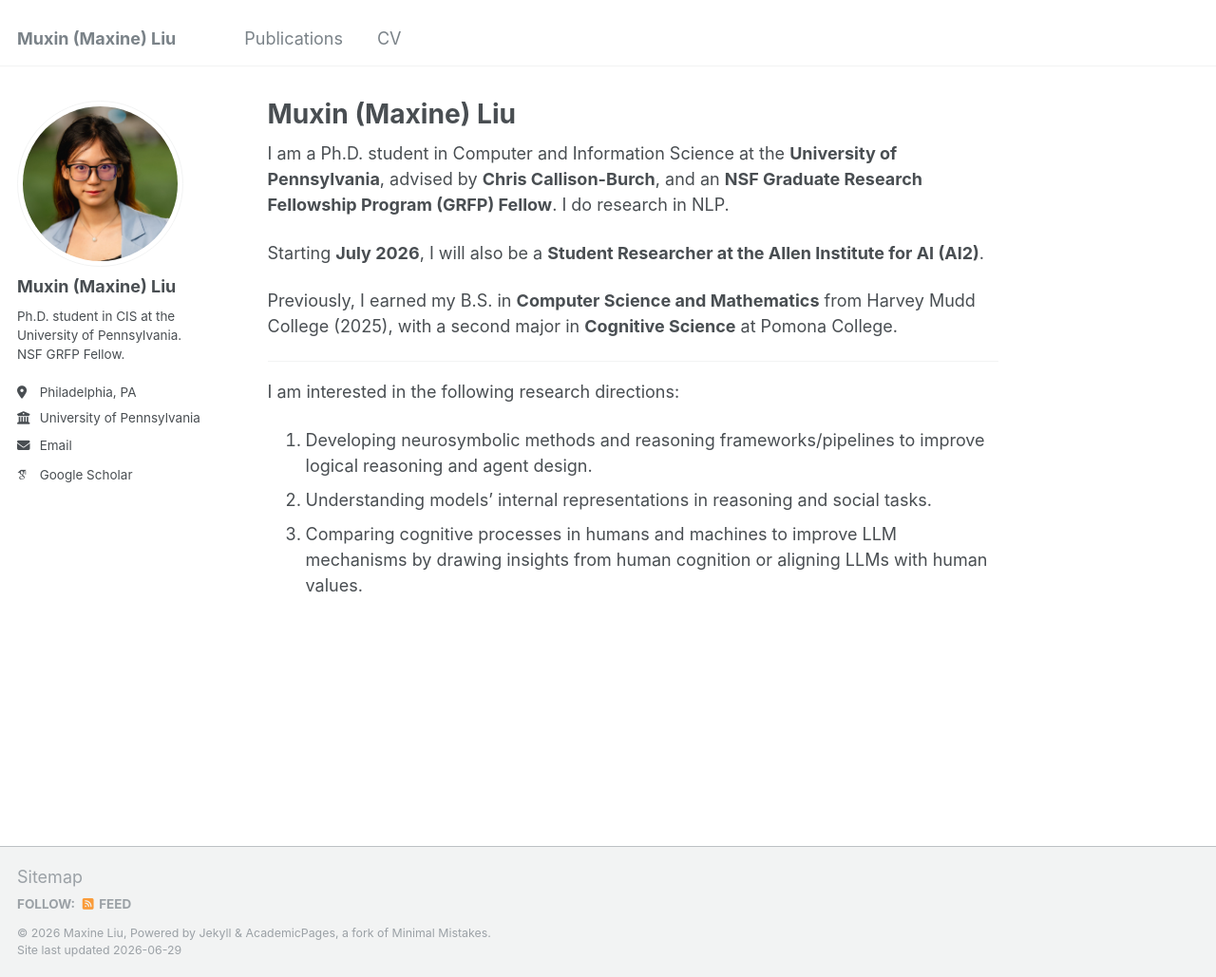
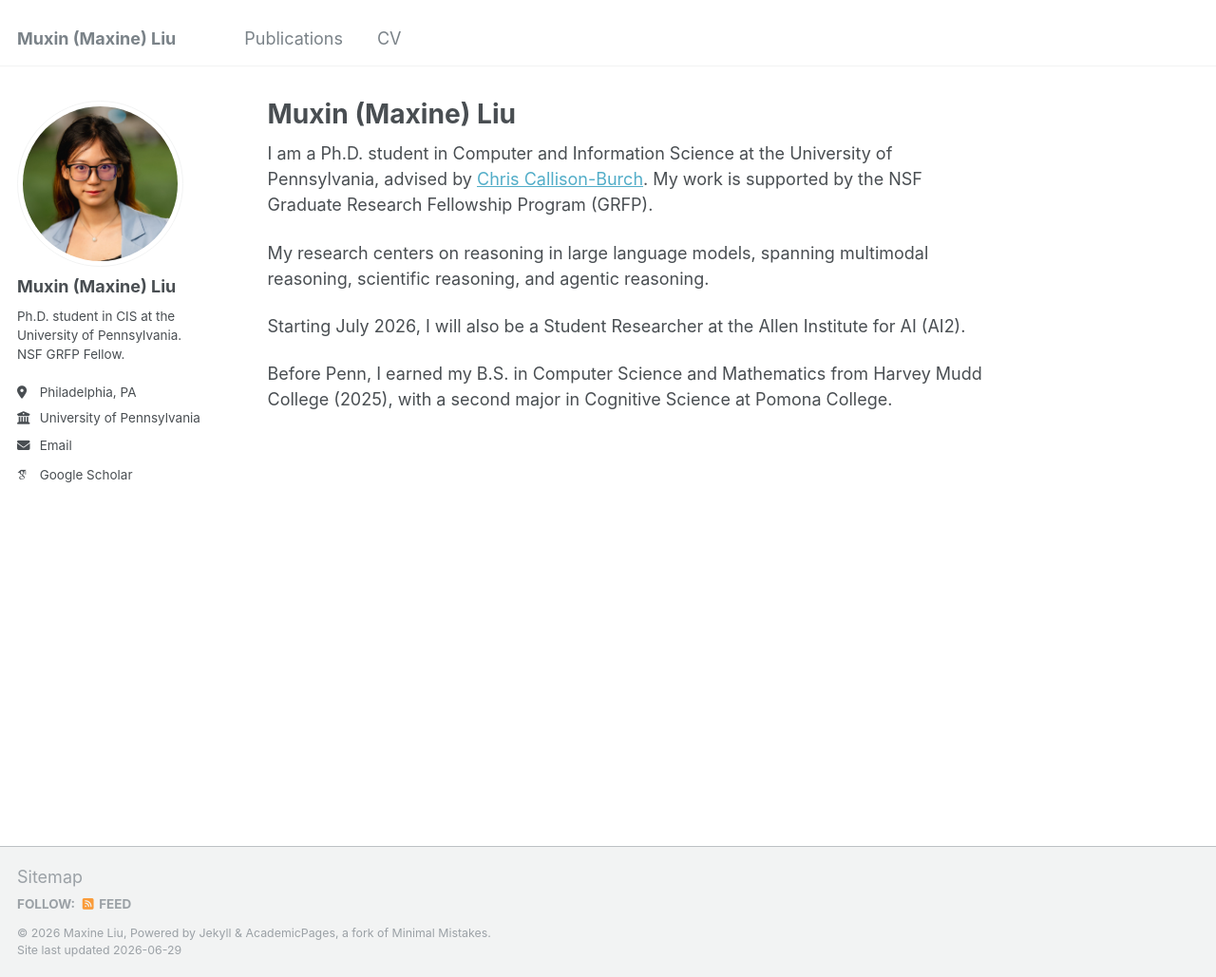
Before and after one commit to maxinemuxin/maxinemuxin.github.io, a Jekyll site: the page built from _pages/about.md, in a window 1280 px wide and 1029 px high. Shown: the whole window at 95% size. Built offline with Jekyll 4.4.1, drawn with Linux system fonts in a browser that asks for light colours; some web fonts are replaced.

Commit message:
Polish bio prose and update verification paper venue
Co-Authored-By: Claude Opus 4.8 (1M context) <noreply@anthropic.com>

```diff
--- a/_pages/about.md
+++ b/_pages/about.md
@@ -7,15 +7,10 @@ redirect_from:
   - /about.html
 ---
 
-I am a Ph.D. student in Computer and Information Science at the **University of Pennsylvania**, advised by **Chris Callison-Burch**, and an **NSF Graduate Research Fellowship Program (GRFP) Fellow**. I do research in NLP.
+I am a Ph.D. student in Computer and Information Science at the University of Pennsylvania, advised by [Chris Callison-Burch](https://www.cis.upenn.edu/~ccb/). My work is supported by the NSF Graduate Research Fellowship Program (GRFP).
 
-Starting **July 2026**, I will also be a **Student Researcher at the Allen Institute for AI (AI2)**.
+My research centers on reasoning in large language models, spanning multimodal reasoning, scientific reasoning, and agentic reasoning.
 
-Previously, I earned my B.S. in **Computer Science and Mathematics** from Harvey Mudd College (2025), with a second major in **Cognitive Science** at Pomona College.
+Starting July 2026, I will also be a Student Researcher at the Allen Institute for AI (AI2).
 
----
-
-I am interested in the following research directions:
-1. Developing neurosymbolic methods and reasoning frameworks/pipelines to improve logical reasoning and agent design.
-2. Understanding models' internal representations in reasoning and social tasks.
-3. Comparing cognitive processes in humans and machines to improve LLM mechanisms by drawing insights from human cognition or aligning LLMs with human values.
+Before Penn, I earned my B.S. in Computer Science and Mathematics from Harvey Mudd College (2025), with a second major in Cognitive Science at Pomona College.
```
Also changed, not shown: _pages/publications.md (+1 -1 lines).
